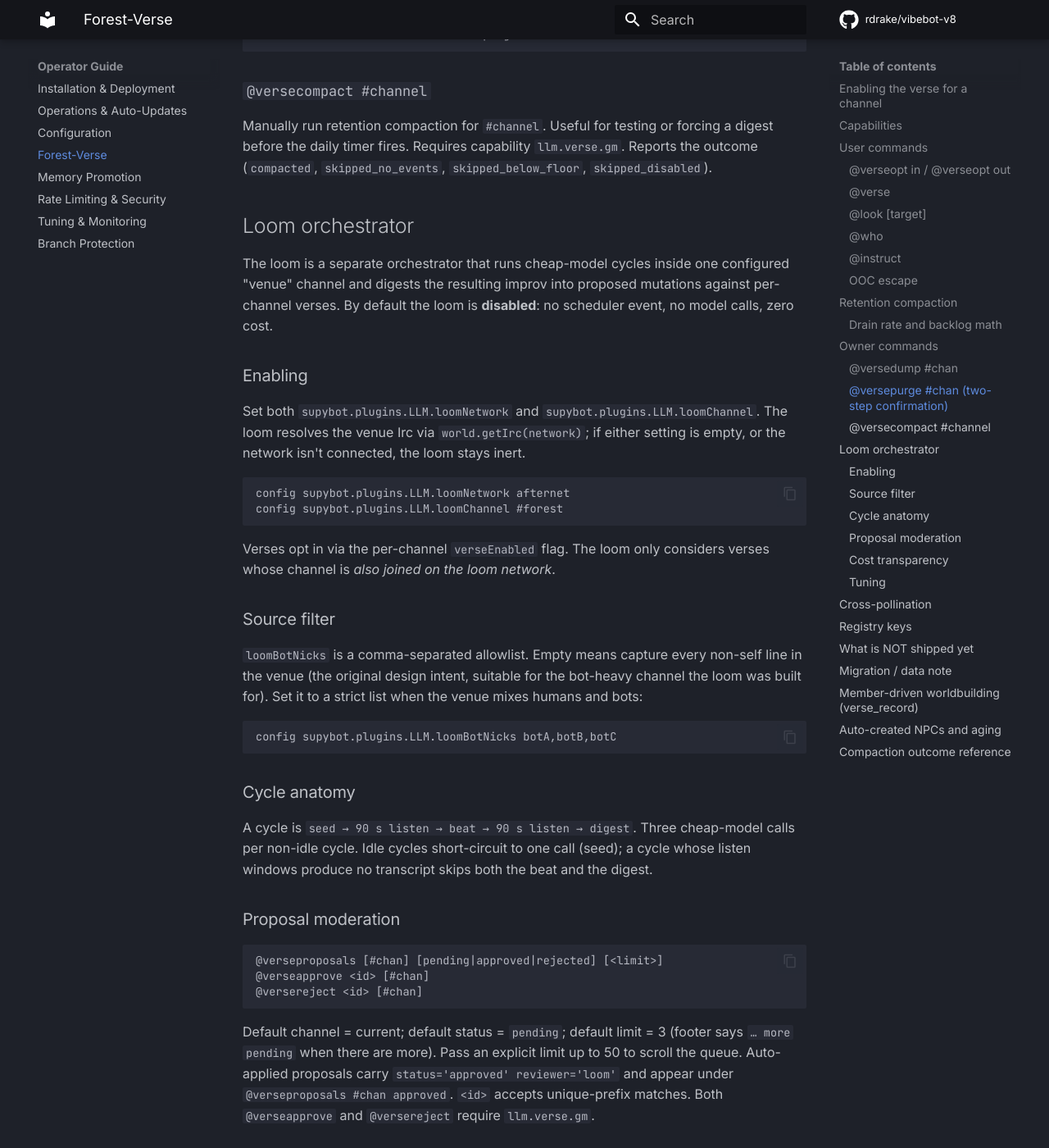
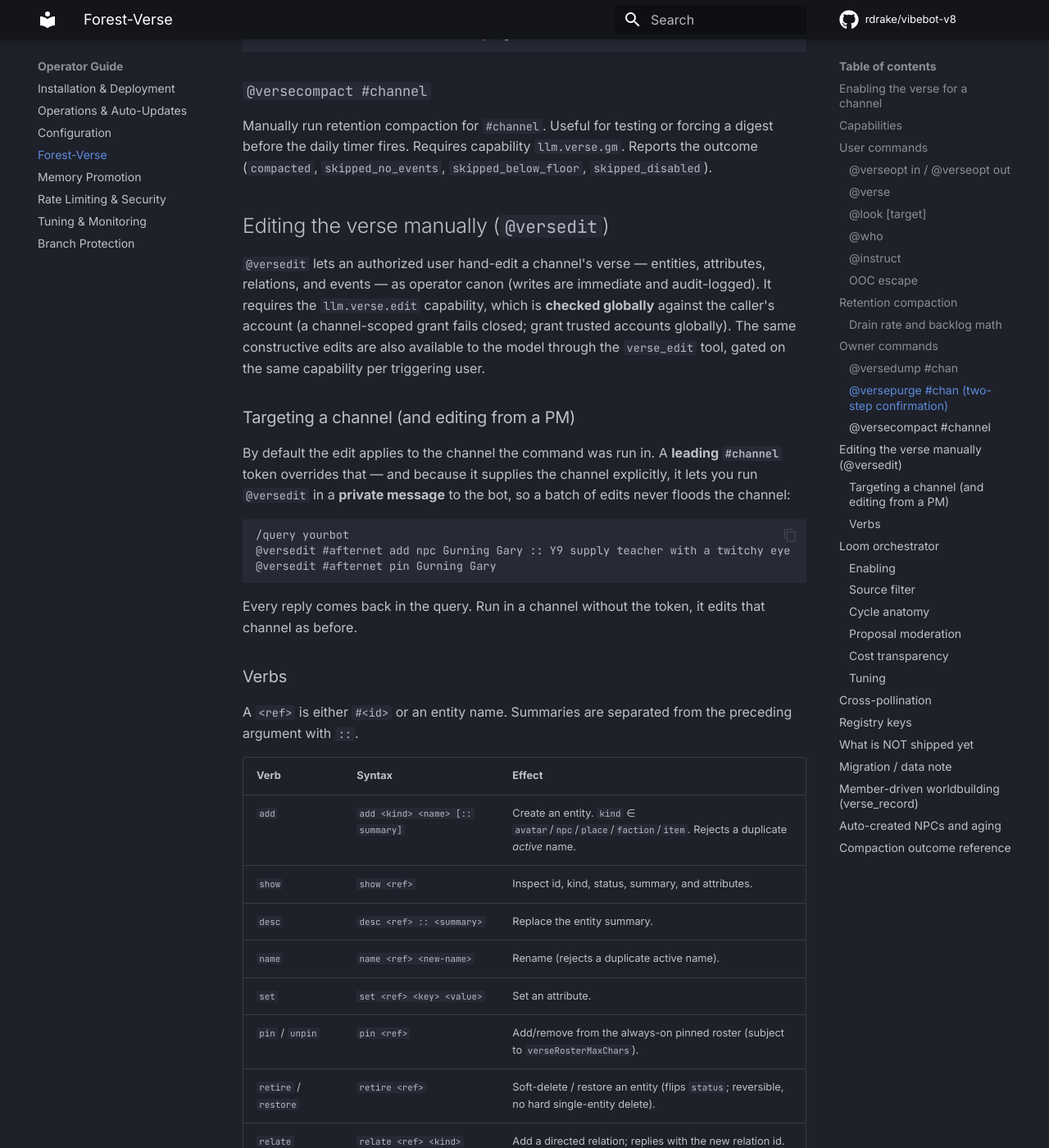
Before and after one commit to rdrake/vibebot-v8, an MkDocs documentation site: the page built from docs/guide/operator/forest-verse.md, in a window 1280 px wide and 1400 px high, scrolled down 3860 px. Shown: the whole window at 82% size. Built offline with MkDocs 1.6.1 and Material for MkDocs 9.7.7, drawn with Linux system fonts in a browser that asks for light colours; comment, search, counter and statistics services are not loaded; some of the changed text lies outside the part shown.

Commit message:
docs(verse): document @versedit verbs + leading-#channel DM targeting
The @versedit editing surface (shipped 2026-06-17) was never documented in
the operator guide. Add a full section: the verb table, ref/:: conventions,
the llm.verse.edit capability model, and the new leading-#channel form that
lets edits run from a PM without flooding the channel. Also backfill the
verseRosterMaxChars and verseAutoEntityRetireDays registry keys (both were
referenced in prose but absent from the keys table).

````diff
--- a/docs/guide/operator/forest-verse.md
+++ b/docs/guide/operator/forest-verse.md
@@ -172,6 +172,64 @@ forcing a digest before the daily timer fires. Requires capability
 `llm.verse.gm`. Reports the outcome (`compacted`, `skipped_no_events`,
 `skipped_below_floor`, `skipped_disabled`).
 
+## Editing the verse manually (`@versedit`)
+
+`@versedit` lets an authorized user hand-edit a channel's verse — entities,
+attributes, relations, and events — as operator canon (writes are immediate
+and audit-logged). It requires the `llm.verse.edit` capability, which is
+**checked globally** against the caller's account (a channel-scoped grant
+fails closed; grant trusted accounts globally). The same constructive edits
+are also available to the model through the `verse_edit` tool, gated on the
+same capability per triggering user.
+
+### Targeting a channel (and editing from a PM)
+
+By default the edit applies to the channel the command was run in. A **leading
+`#channel`** token overrides that — and because it supplies the channel
+explicitly, it lets you run `@versedit` in a **private message** to the bot,
+so a batch of edits never floods the channel:
+
+```
+/query yourbot
+@versedit #afternet add npc Gurning Gary :: Y9 supply teacher with a twitchy eye
+@versedit #afternet pin Gurning Gary
+```
+
+Every reply comes back in the query. Run in a channel without the token, it
+edits that channel as before.
+
+### Verbs
+
+A `<ref>` is either `#<id>` or an entity name. Summaries are separated from
+the preceding argument with `::`.
+
+| Verb | Syntax | Effect |
+|------|--------|--------|
+| `add` | `add <kind> <name> [:: summary]` | Create an entity. `kind` ∈ `avatar`/`npc`/`place`/`faction`/`item`. Rejects a duplicate *active* name. |
+| `show` | `show <ref>` | Inspect id, kind, status, summary, and attributes. |
+| `desc` | `desc <ref> :: <summary>` | Replace the entity summary. |
+| `name` | `name <ref> <new-name>` | Rename (rejects a duplicate active name). |
+| `set` | `set <ref> <key> <value>` | Set an attribute. |
+| `pin` / `unpin` | `pin <ref>` | Add/remove from the always-on pinned roster (subject to `verseRosterMaxChars`). |
+| `retire` / `restore` | `retire <ref>` | Soft-delete / restore an entity (flips `status`; reversible, no hard single-entity delete). |
+| `relate` | `relate <ref> <kind> <ref> [:: note]` | Add a directed relation; replies with the new relation id. |
+| `unrelate` | `unrelate <relation-id>` | Delete a relation by id. |
+| `event` | `event <summary> [@id,id,…]` | Add a timeline event, optionally linking entity ids. |
+| `editevent` | `editevent <event-id> :: <summary>` | Edit an event summary. |
+| `delevent` | `delevent <event-id>` | Delete an event. |
+
+```
+@versedit add npc Mad Miss Muffet :: Unhinged dinner-lady who laces lunches with beans
+@versedit relate Mad Miss Muffet leads The Dinner Ladies :: ringleader
+@versedit event Muffet spikes the Year 7 lunch @58
+@versedit pin Mad Miss Muffet
+```
+
+Pinning is what makes a character appear in **every** verse turn; unpinned
+entities surface contextually through the events and relations that reference
+them. See `verseRosterMaxChars` and `verseAutoEntityRetireDays` below — note
+pinned entities are exempt from auto-retirement.
+
 ## Loom orchestrator
 
 The loom is a separate orchestrator that runs cheap-model cycles inside one
@@ -272,6 +330,8 @@ A verse cannot consume its own emissions.
 | `verseCrosspollPerCycleLimit` | global | int | `1` | Maximum crosspoll seeds a source verse may emit per loom cycle |
 | `verseCompactionDailyAt` | global | str | `"03:00"` | Local-time `HH:MM` for the daily retention-compaction sweep |
 | `verseCompactionMinKeepEvents` | global | int | `20` | Floor on total events; verses below this count are skipped by compaction |
+| `verseRosterMaxChars` | per-channel | int | `600` | Max characters of the pinned-roster block injected into every verse system prompt; pins beyond the cap are dropped with a `(roster truncated)` marker |
+| `verseAutoEntityRetireDays` | per-channel | int | `14` | Days of no reference before auto-created NPCs retire (`0` disables the sweep). Pinned entities are exempt |
 | `verseAutoApplyThreshold` | global | float | `0.85` | Minimum confidence at which loom proposals auto-apply without operator review (`add_entity` always queues) |
 | `loomNetwork` | global | str | `""` | Network where the loom orchestrator runs. Empty = disabled |
 | `loomChannel` | global | str | `""` | Channel where the loom orchestrator runs. Empty = disabled |
````
